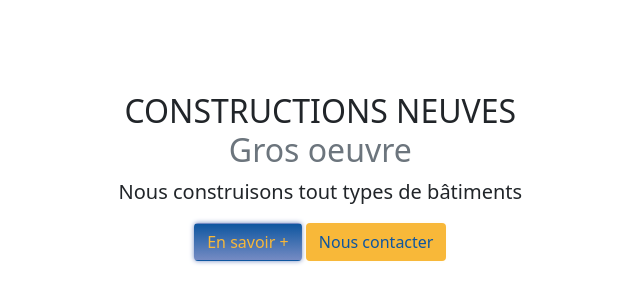
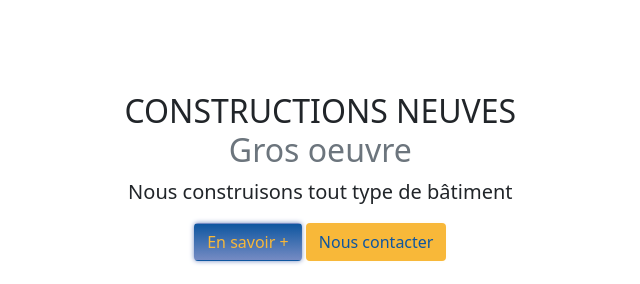
Before and after one commit to Zaioua-Tom/Taupin, a plain HTML site: page index.html in a window 1280 px wide. Shown: the part 926-1210 px from the top of the page, 48-688 px from the left. Drawn offline with nearby package versions, Linux system fonts and the light colour scheme.

Commit message:
correction

```diff
--- a/index.html
+++ b/index.html
@@ -369,7 +369,7 @@
         <div class="col-md-7 text-center displayCartePresentation">
           <h2 class="featurette-heading mg-l-6">CONSTRUCTIONS NEUVES<br>
             <span class="text-muted">Gros oeuvre</span></h2>
-          <p class="lead">Nous construisons tout types de bâtiments</p>
+          <p class="lead">Nous construisons tout type de bâtiment</p>
           <div>
             <a href="index7.html" class="btn btnColor" type="button">En savoir +</a>
             <a class="btn btnCarousel" href="index9.html">Nous contacter</a>
```
